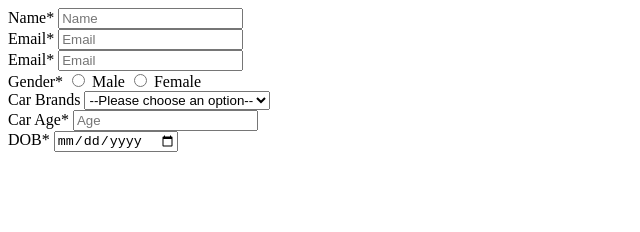
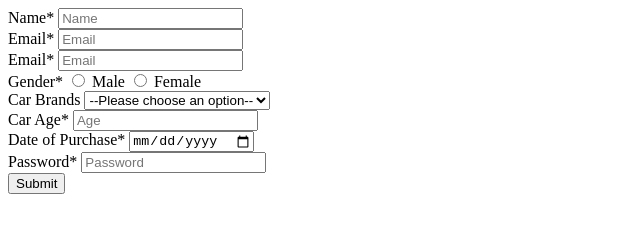
Before and after one commit to acciojob/car-insurance-form-Tejasghate02, a website: page main.html in a window 1280 px wide. Shown: the whole page, without its empty margins (0-640 px from the left). Drawn offline with Linux system fonts and the light colour scheme.

Commit message:
created a submission

```diff
--- a/main.html
+++ b/main.html
@@ -46,8 +46,17 @@
         </div>
 
 		<div>
-           <label for="dob">DOB*</label>
-           <input type="date" id="dob" name="dob" placeholder="DOB" required>
+           <label for="dop">Date of Purchase*</label>
+           <input type="date" id="dop" name="dop" placeholder="DOP" required>
+        </div>
+
+		<div>
+          <label for="password">Password*</label>
+          <input type="password" id="password" name="password" placeholder="Password" required>
+        </div>
+
+		<div>
+          <button type="submit" id="submit">Submit</button>
         </div>
 	 </form>
 
```
